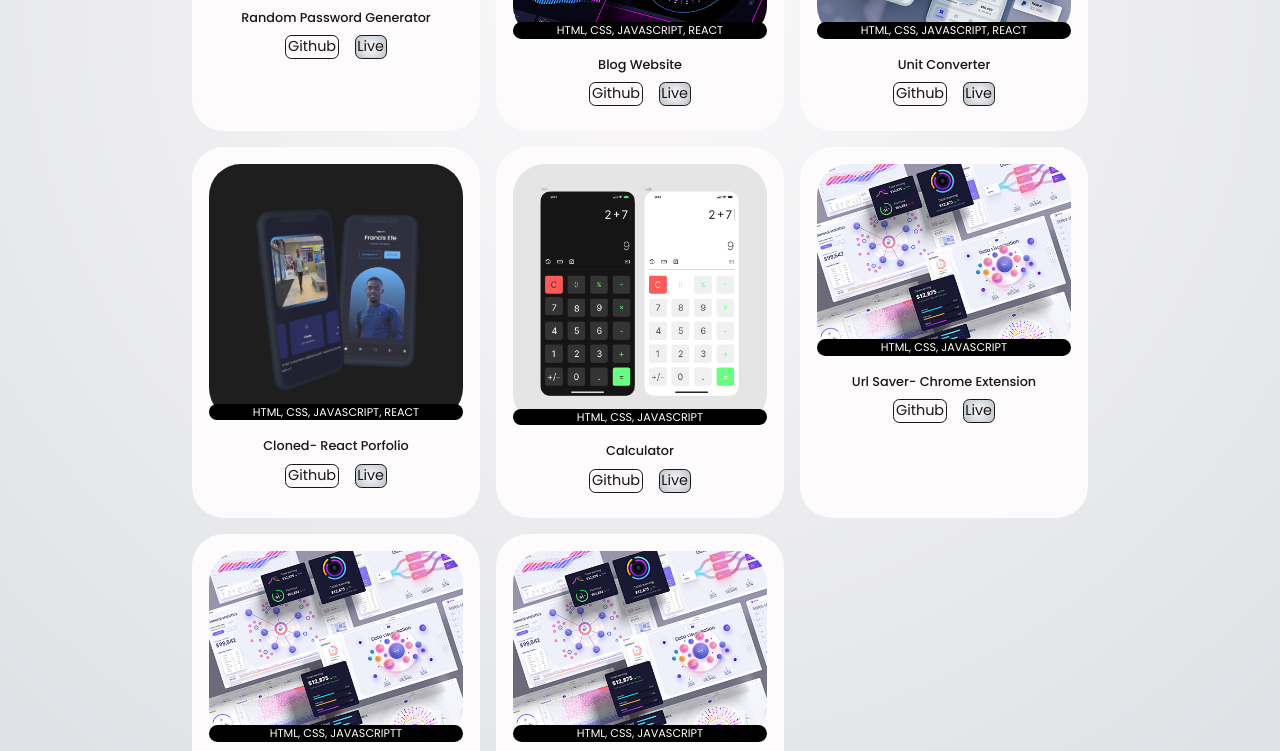
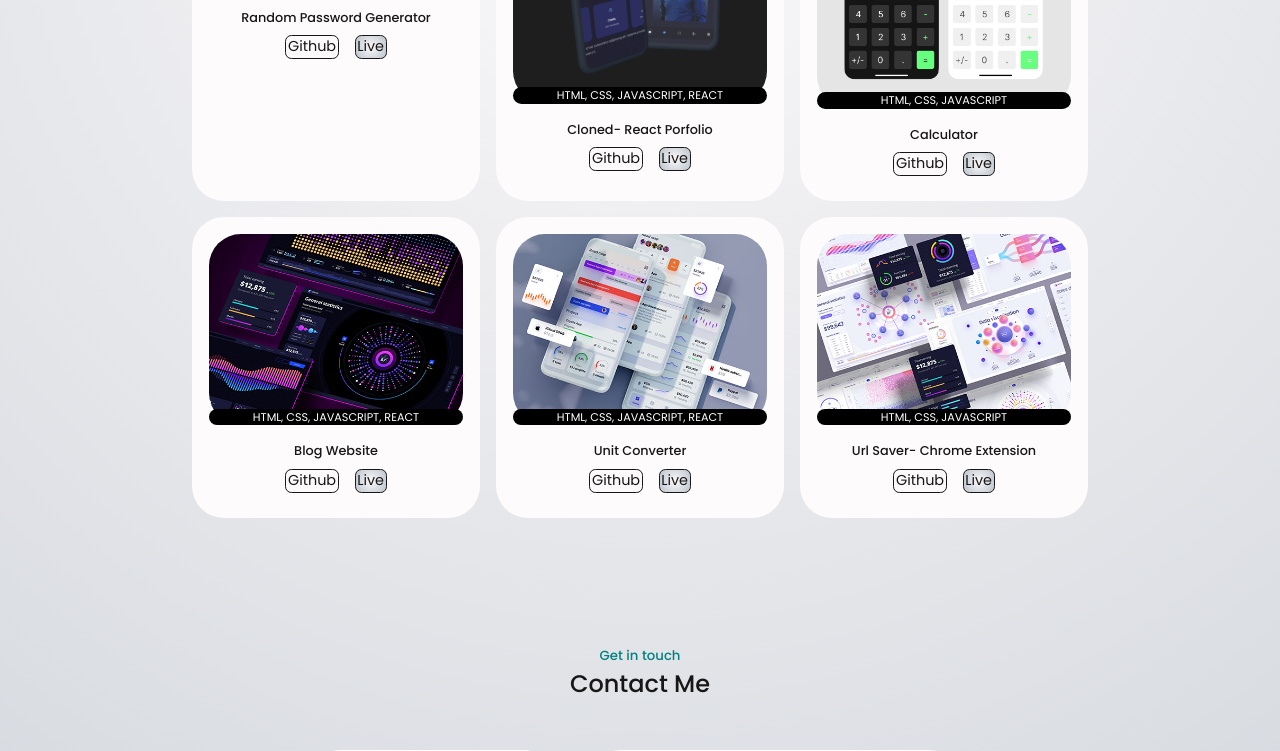
Before and after one commit to Engrfran6/DeuLo, a React (Create React App) app: page / in a window 1280 px wide. Shown: the part 2080-2831 px from the top of the page. Built offline with nearby package versions, Linux system fonts and the light colour scheme.

Commit message:
project list

```diff
--- a/src/components/projects/Projects.jsx
+++ b/src/components/projects/Projects.jsx
@@ -16,9 +16,25 @@ const data = [
     github: "https://github.com",
     demo: "https://dribble.com/shots/16673715-Crypto-Currency-Dashboard-and-Financial-Visualization",
   },
+  {
+    id: 2,
+    images: IMG4,
+    tech: "HTML, CSS, JAVASCRIPT, REACT",
+    title: "Cloned- React Porfolio",
+    github: "https://github.com/Engrfran6/portfolioreact/tree/master",
+    demo: "https://engrfran6.github.io/portfolioreact/",
+  },
+  {
+    id: 3,
+    images: IMG5,
+    tech: "HTML, CSS, JAVASCRIPT",
+    title: "Calculator",
+    github: "https://github.com",
+    demo: "https://dribble.com/shots/16673715-Crypto-Currency-Dashboard-and-Financial-Visualization",
+  },
 
   {
-    id: 2,
+    id: 4,
     images: IMG2,
     tech: "HTML, CSS, JAVASCRIPT, REACT",
     title: "Blog Website",
@@ -27,28 +43,10 @@ const data = [
   },
 
   {
-    id: 3,
+    id: 5,
     images: IMG3,
     tech: "HTML, CSS, JAVASCRIPT, REACT",
     title: "Unit Converter",
-    github: "https://github.com",
-    demo: "https://dribble.com/shots/16673715-Crypto-Currency-Dashboard-and-Financial-Visualization",
-  },
-
-  {
-    id: 4,
-    images: IMG4,
-    tech: "HTML, CSS, JAVASCRIPT, REACT",
-    title: "Cloned- React Porfolio",
-    github: "https://github.com/Engrfran6/portfolioreact/tree/master",
-    demo: "https://engrfran6.github.io/portfolioreact/",
-  },
-
-  {
-    id: 5,
-    images: IMG5,
-    tech: "HTML, CSS, JAVASCRIPT",
-    title: "Calculator",
     github: "https://github.com",
     demo: "https://dribble.com/shots/16673715-Crypto-Currency-Dashboard-and-Financial-Visualization",
   },
@@ -61,22 +59,22 @@ const data = [
     github: "https://github.com",
     demo: "https://dribble.com/shots/16673715-Crypto-Currency-Dashboard-and-Financial-Visualization",
   },
-  {
-    id: 7,
-    images: IMG6,
-    tech: "HTML, CSS, JAVASCRIPTT",
-    title: "Black Jack Game",
-    github: "https://github.com",
-    demo: "https://dribble.com/shots/16673715-Crypto-Currency-Dashboard-and-Financial-Visualization",
-  },
-  {
-    id: 8,
-    images: IMG6,
-    tech: "HTML, CSS, JAVASCRIPT",
-    title: "Basketball Scoreboard",
-    github: "https://github.com",
-    demo: "https://dribble.com/shots/16673715-Crypto-Currency-Dashboard-and-Financial-Visualization",
-  },
+  // {
+  //   id: 7,
+  //   images: IMG6,
+  //   tech: "HTML, CSS, JAVASCRIPTT",
+  //   title: "Black Jack Game",
+  //   github: "https://github.com",
+  //   demo: "https://dribble.com/shots/16673715-Crypto-Currency-Dashboard-and-Financial-Visualization",
+  // },
+  // {
+  //   id: 8,
+  //   images: IMG6,
+  //   tech: "HTML, CSS, JAVASCRIPT",
+  //   title: "Basketball Scoreboard",
+  //   github: "https://github.com",
+  //   demo: "https://dribble.com/shots/16673715-Crypto-Currency-Dashboard-and-Financial-Visualization",
+  // },
 ];
 
 export default function Projects() {
```
